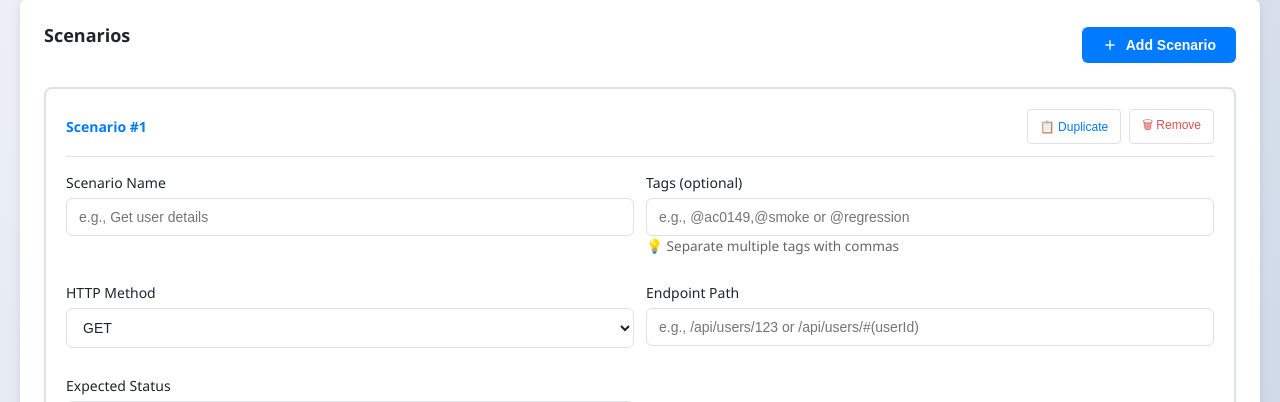
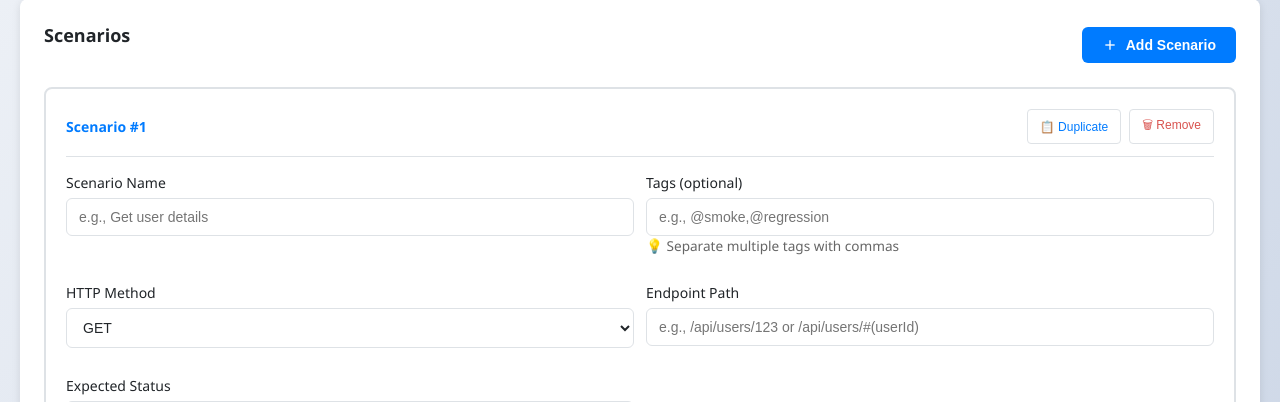
Before and after one commit to witanage/TheWebHook, a Flask app: template templates/karate-generator.html in a window 1280 px wide. Shown: the part 529-931 px from the top of the page. Run offline with Flask 3, Linux system fonts and the light colour scheme; the template is opened without the code that fills it, so the values that code supplies are empty.

Commit message:
Fix dark mode visibility and update tags placeholder
Fix two UI issues:
1. Environment variable inputs not visible in dark mode - changed
   hardcoded white background to use CSS variable var(--input-bg)
2. Updated tags field placeholder to remove @ac0149 example

Changes:
- static/css/karate-generator-styles.css: Change .env-var-name and
  .env-var-description background from white to var(--input-bg)
- static/js/karate-generator.js: Update tags placeholder from
  "@ac0149,@smoke or @regression" to "@smoke,@regression"

```diff
--- a/static/css/karate-generator-styles.css
+++ b/static/css/karate-generator-styles.css
@@ -513,7 +513,7 @@
     padding: 8px 12px;
     border: 1px solid var(--border-color);
     border-radius: 4px;
-    background: white;
+    background: var(--input-bg);
     color: var(--text-primary);
     font-size: 13px;
 }
--- a/static/js/karate-generator.js
+++ b/static/js/karate-generator.js
@@ -197,7 +197,7 @@ function createScenarioCard(data) {
                 <input type="text"
                        class="scenario-tags"
                        data-scenario-id="${data.id}"
-                       placeholder="e.g., @ac0149,@smoke or @regression"
+                       placeholder="e.g., @smoke,@regression"
                        value="${data.tags || ''}">
                 <small style="color: #666; font-size: 0.85em;">💡 Separate multiple tags with commas</small>
             </div>
```
